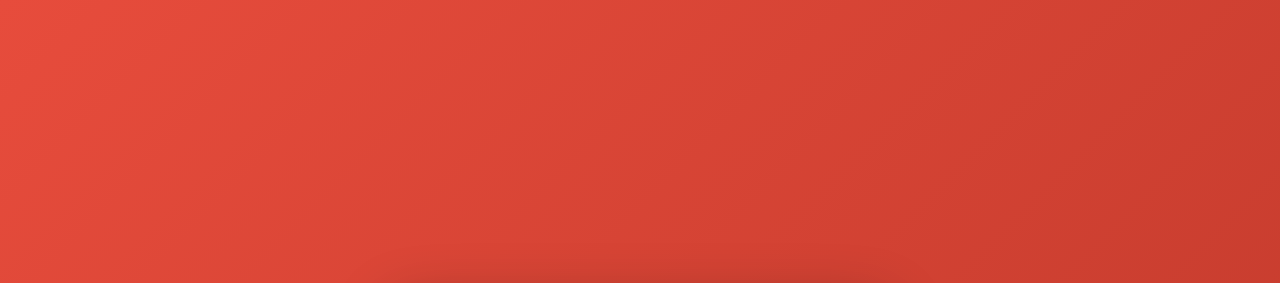
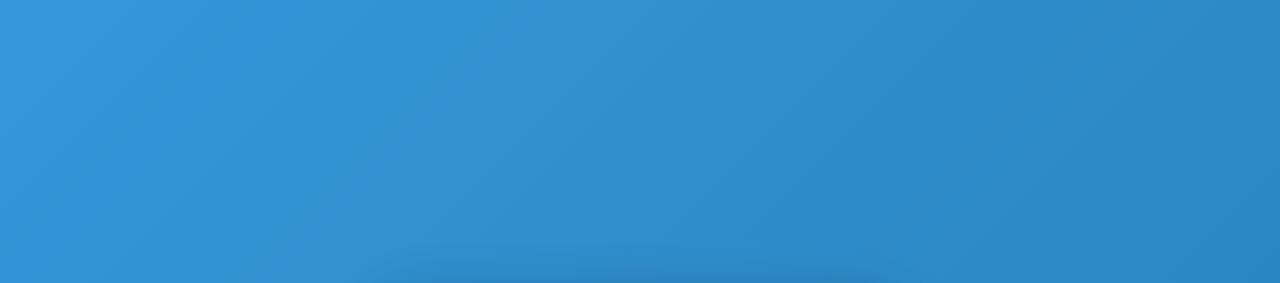
Before and after one commit to junghkimpcgg-cam/weather-app, a plain HTML site: page index.html in a window 1280 px wide. Shown: the top 283 px of the page. Drawn offline with Linux system fonts and the light colour scheme.

Commit message:
배경색을 파란색 그래디언트로 변경
Co-Authored-By: Claude Haiku 4.5 <noreply@anthropic.com>

```diff
--- a/index.html
+++ b/index.html
@@ -13,7 +13,7 @@
 
         body {
             font-family: 'Segoe UI', Tahoma, Geneva, Verdana, sans-serif;
-            background: linear-gradient(135deg, #e74c3c 0%, #c0392b 100%);
+            background: linear-gradient(135deg, #3498db 0%, #2980b9 100%);
             min-height: 100vh;
             display: flex;
             justify-content: center;
```
